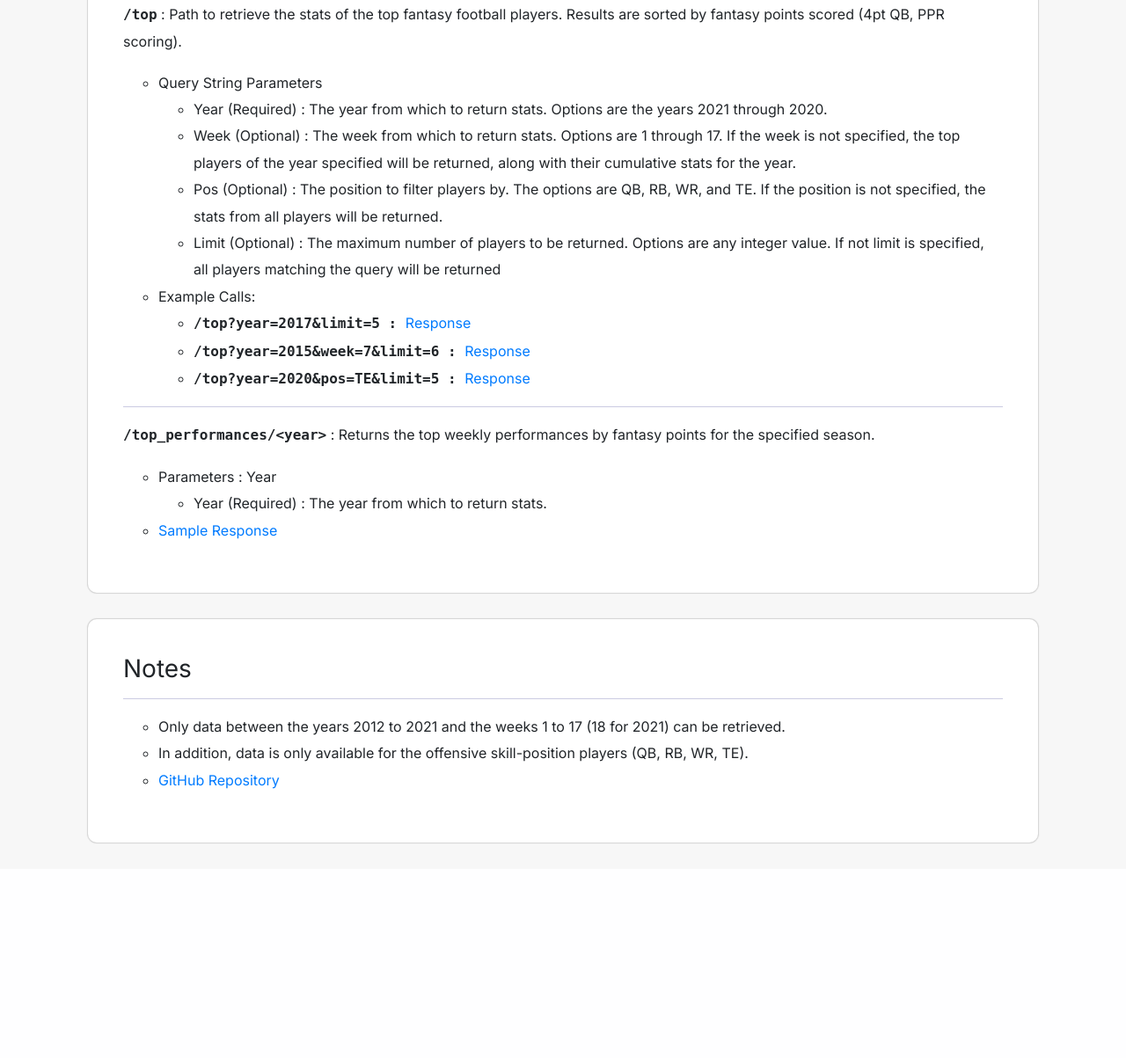
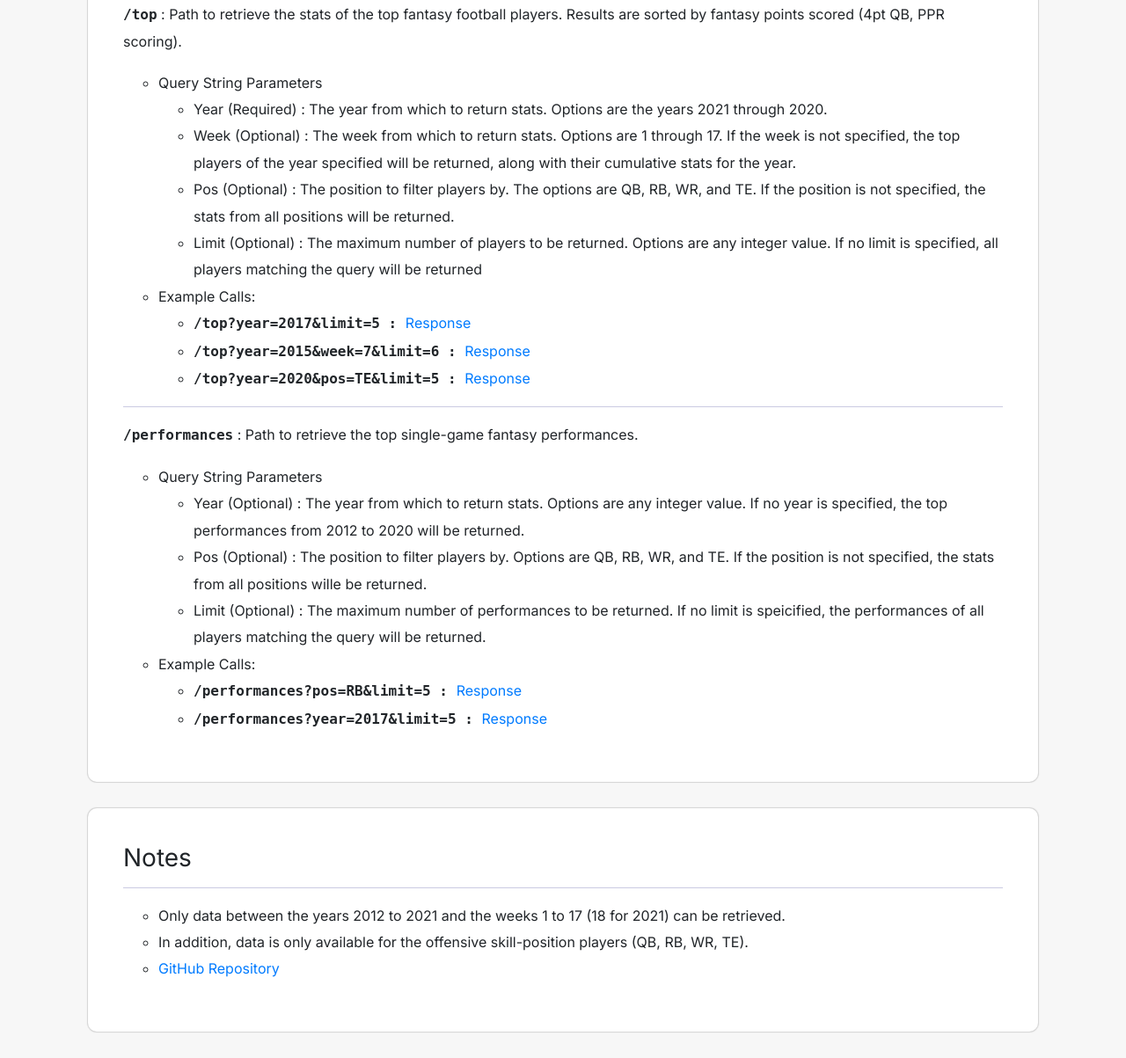
Before and after one commit to n-roth12/Football-REST-API, a Flask app: page / in a window 1280 px wide. Shown: the part 1711-2914 px from the top of the page at 88% size. Before the commit the page ends 2670 px from the top, so only its background shows below. Run offline with Flask 2, Linux system fonts and the light colour scheme; some libraries are stand-ins or nearby versions.

Commit message:
Changed top_performances endpoint to performances endpoint and added query string parameters. Updated documentation and added sample responses.

```diff
--- a/api/routes.py
+++ b/api/routes.py
@@ -17,7 +17,7 @@ from functools import wraps
 import requests
 
 # These are the stat categories used in the PlayerGameStats model
-stat_categories = ['passing_attempts', 'passing_completions',
+STAT_CATEGORIES = ['passing_attempts', 'passing_completions',
 			'passing_yards', 'passing_touchdowns',
 			'passing_interceptions', 'passing_2point_conversions',
 			'rushing_attempts', 'rushing_yards', 'rushing_touchdowns',
@@ -25,7 +25,7 @@ stat_categories = ['passing_attempts', 'passing_completions',
 			'recieving_touchdowns', 'recieving_2point_conversions', 'fumbles_lost', 'fantasy_points']
 
 # These are the four positions of Players in the database
-positions = ['QB', 'RB', 'WR','TE']
+POSITIONS = ['QB', 'RB', 'WR','TE']
 
 player_game_stat_schema = PlayerGameStatsSchema()
 player_game_stats_schema = PlayerGameStatsSchema(many=True)
@@ -88,12 +88,16 @@ def get_players(current_user: User, id: str) -> list[dict]:
 		player = db.session.query(Player).filter(Player.id == id).first()
 		return jsonify(player_schema.dump(player)), 200
 
+	pos = request.args.get('pos')
+	limit = request.args.get('limit')
 	players = db.session.query(Player)
-	position = request.args.get('pos')
-	limit = request.args.get('limit')
 
-	if position:
-		players = players.filter(Player.position == position.upper())
+	if pos:
+		if pos.upper() not in POSITIONS:
+			return jsonify({ "Error": "Specified position is invalid." })
+
+		players = players.filter(Player.position == pos.upper())
+
 	if limit:
 		players = players.limit(int(limit))
 
@@ -152,7 +156,7 @@ def get_week(current_user: User) -> dict:
 				for week in weeks:
 					game_stats = db.session.query(PlayerGameStats).filter(PlayerGameStats.week_id == week.id).first()
 
-					for stat_category in stat_categories:
+					for stat_category in STAT_CATEGORIES:
 						if stat_category in season_stats:
 							season_stats[stat_category] += getattr(game_stats, stat_category)
 
@@ -240,6 +244,9 @@ def get_pos_top(current_user: User) -> list[dict]:
 				Year.player_id == Player.id)
 
 			if pos:
+				if pos.upper() not in POSITIONS:
+					return jsonify({ "Error": "Specified position is invalid." })
+
 				# Query to filter top_players by position and order by fantasy points scored
 				top_players = top_players.filter(Player.position == pos.upper()).order_by(
 					PlayerGameStats.fantasy_points.desc()).limit(
@@ -322,9 +329,9 @@ def get_pos_top(current_user: User) -> list[dict]:
 
 
 
-@app.route('/api/v1/top_performances/<year>', methods=['GET'])
+@app.route('/api/v1/performances', methods=['GET'])
 @token_required
-def get_top_performances(current_user: User, year: int) -> list[dict]:
+def get_top_performances(current_user: User) -> list[dict]:
 	""" Function to return the top perfomances for a given year via the
 	/top_performances api endpoint.
 
@@ -334,12 +341,30 @@ def get_top_performances(current_user: User, year: int) -> list[dict]:
 
 	User must provide valid x-access-token to access this endpoint.
 	"""
-	# Query to get the weekly top_performances ordered by fantasy points scored
-	top_players = db.session.query(Player, PlayerGameStats, Week, Year).filter(
-		PlayerGameStats.week_id == Week.id,
-		Week.year_id == Year.id,
-		Year.year_number == year,
-		Year.player_id == Player.id).order_by(desc(PlayerGameStats.fantasy_points)).all()
+	year = request.args.get('year')
+	limit = request.args.get('limit')
+	pos = request.args.get('pos')
+
+	if year:
+		# Query to get the weekly top_performances ordered by fantasy points scored
+		top_players = db.session.query(Player, PlayerGameStats, Week, Year).filter(
+			PlayerGameStats.week_id == Week.id,
+			Week.year_id == Year.id,
+			Year.year_number == int(year),
+			Year.player_id == Player.id)
+	else:
+		top_players = db.session.query(Player, PlayerGameStats, Week, Year).filter(
+			PlayerGameStats.week_id == Week.id,
+			Week.year_id == Year.id,
+			Year.player_id == Player.id)
+	if pos:
+		if pos.upper() not in POSITIONS:
+			return jsonify({ "Error": "Specified position is invalid." })
+
+		top_players = top_players.filter(Player.position == pos.upper())
+
+	top_players = top_players.order_by(desc(PlayerGameStats.fantasy_points)).limit(
+		int(limit) if limit else None).all()
 
 	if len(top_players):
 		result = []
@@ -350,6 +375,8 @@ def get_top_performances(current_user: User, year: int) -> list[dict]:
 
 	else:
 		return jsonify({"Error": "No data for the year requested."}), 404
+
+
 
 
 @app.route('/api/user', methods=['POST'])
@@ -559,7 +586,7 @@ def home_page() -> None:
 
 @app.route('/api/sample/players1', methods=['GET'])
 def test_players1() -> str:
-	""" Function to return sample output of /players endpoint.
+	""" Function to return a sample output of /players endpoint.
 		Returns the first 5 players in the database.
 	"""
 	token = app.config['TEST_ACCESS_TOKEN']
@@ -568,9 +595,10 @@ def test_players1() -> str:
 
 	return jsonify(result.json())
 
+
 @app.route('/api/sample/players2', methods=['GET'])
 def test_players2() -> str:
-	""" Function to return sample output of /players endpoint.
+	""" Function to return a sample output of /players endpoint.
 		Returns the first 10 WRs in the database.
 	"""
 	token = app.config['TEST_ACCESS_TOKEN']
@@ -582,7 +610,7 @@ def test_players2() -> str:
 
 @app.route('/api/sample/stats1', methods=['GET'])
 def test_stats1() -> str:
-	""" Function to return the sample output of /stats endpoint.
+	""" Function to return a sample output of /stats endpoint.
 		Returns the stats for Calvin Ridley.
 	"""
 	token = app.config['TEST_ACCESS_TOKEN']
@@ -591,9 +619,10 @@ def test_stats1() -> str:
 
 	return jsonify(result.json())
 
+
 @app.route('/api/sample/stats2', methods=['GET'])
 def test_stats2() -> str:
-	""" Function to return the sample output of /stats endpoint.
+	""" Function to return a sample output of /stats endpoint.
 		Returns the stats for Dalvin Cook, 2020.
 	"""
 	token = app.config['TEST_ACCESS_TOKEN']
@@ -602,9 +631,10 @@ def test_stats2() -> str:
 
 	return jsonify(result.json())
 
+
 @app.route('/api/sample/stats3', methods=['GET'])
 def test_stats3() -> str:
-	""" Function to return the sample output of /stats endpoint.
+	""" Function to return a sample output of /stats endpoint.
 		Returns the stats for Justin Herbert, 2020, week 11.
 	"""
 	token = app.config['TEST_ACCESS_TOKEN']
@@ -613,25 +643,62 @@ def test_stats3() -> str:
 
 	return jsonify(result.json())
 
-@app.route('/api/sample/top', methods=['GET'])
-def test_top() -> str:
-	""" Function to return the sample output of /top endpoint.
-		Returns the top 5 tight ends for week 8, 2020.
+
+@app.route('/api/sample/top1', methods=['GET'])
+def test_top1() -> str:
+	""" Function to return a sample output of /top endpoint.
+		Returns the top 5 players for 2017.
 	"""
 	token = app.config['TEST_ACCESS_TOKEN']
-	result = requests.get(f'{app.config["BASE_URL"]}/api/v1/top?year=2019&week=12&pos=RB',
+	result = requests.get(f'{app.config["BASE_URL"]}/api/v1/top?year=2017&limit=5',
 		headers={'x-access-token': token})
 
-	return jsonify(result.json()[:5])
+	return jsonify(result.json())
 
 
-@app.route('/api/sample/top_performances/2019', methods=['GET'])
-def test_top_performances() -> str:
-	""" Function to return the sample output of /top_performances endpoint.
-		Returns the top 5 performances from 2019.
+@app.route('/api/sample/top2', methods=['GET'])
+def test_top2() -> str:
+	""" Function to return a sample output of /top endpoint.
+		Returns the top 6 players of 2015, week 7.
 	"""
 	token = app.config['TEST_ACCESS_TOKEN']
-	result = requests.get(f'{app.config["BASE_URL"]}/api/v1/top_performances/2019',
+	result = requests.get(f'{app.config["BASE_URL"]}/api/v1/top?year=2015&week=7&limit=6',
+		headers={'x-access-token': token})
+
+	return jsonify(result.json())
+
+
+@app.route('/api/sample/top3', methods=['GET'])
+def test_top3() -> str:
+	""" Function to return a sample output of /top endpoint.
+		Returns the top 5 tight ends of 2020.
+	"""
+	token = app.config['TEST_ACCESS_TOKEN']
+	result = requests.get(f'{app.config["BASE_URL"]}/api/v1/top?year=2020&pos=TE&limit=5',
+		headers={'x-access-token': token})
+
+	return jsonify(result.json())
+
+
+@app.route('/api/sample/performances1', methods=['GET'])
+def test_performances1() -> str:
+	""" Function to return the sample output of /performances endpoint.
+		Returns the top 5 RB performances since 2012.
+	"""
+	token = app.config['TEST_ACCESS_TOKEN']
+	result = requests.get(f'{app.config["BASE_URL"]}/api/v1/performances?pos=RB&limit=5',
 		headers={'x-access-token':token})
 
-	return jsonify(result.json()[:5])
+	return jsonify(result.json())
+
+
+@app.route('/api/sample/performances2', methods=['GET'])
+def test_performances2() -> str:
+	""" Function to return the sample output of /performances endpoint.
+		Returns the top 5 performances of 2017.
+	"""
+	token = app.config['TEST_ACCESS_TOKEN']
+	result = requests.get(f'{app.config["BASE_URL"]}/api/v1/performances?year=2017&limit=5',
+		headers={'x-access-token':token})
+
+	return jsonify(result.json())
--- a/api/templates/index.html
+++ b/api/templates/index.html
@@ -130,8 +130,8 @@
 									<ul>
 										<li>Year (Required) : The year from which to return stats. Options are the years 2021 through 2020.</li>
 										<li>Week (Optional) : The week from which to return stats. Options are 1 through 17. If the week is not specified, the top players of the year specified will be returned, along with their cumulative stats for the year.</li>
-										<li>Pos (Optional) : The position to filter players by. The options are QB, RB, WR, and TE. If the position is not specified, the stats from all players will be returned.</li>
-										<li>Limit (Optional) : The maximum number of players to be returned. Options are any integer value. If not limit is specified, all players matching the query will be returned</li>
+										<li>Pos (Optional) : The position to filter players by. The options are QB, RB, WR, and TE. If the position is not specified, the stats from all positions will be returned.</li>
+										<li>Limit (Optional) : The maximum number of players to be returned. Options are any integer value. If no limit is specified, all players matching the query will be returned</li>
 									</ul>
 									<li>Example Calls:</li>
 									<ul>
@@ -143,13 +143,19 @@
 							</div>
 							<hr>
 							<div>
-								<p><strong>/top_performances/&ltyear&gt</strong> : Returns the top weekly performances by fantasy points for the specified season.</p>
+								<p><strong>/performances</strong> : Path to retrieve the top single-game fantasy performances.</p>
 								<ul>
-									<li>Parameters : Year</li>
+									<li>Query String Parameters</li>
 									<ul>
-										<li>Year (Required) : The year from which to return stats.</li>
+										<li>Year (Optional) : The year from which to return stats. Options are any integer value. If no year is specified, the top performances from 2012 to 2020 will be returned.</li>
+										<li>Pos (Optional) : The position to filter players by. Options are QB, RB, WR, and TE. If the position is not specified, the stats from all positions wille be returned.</li>
+										<li>Limit (Optional) : The maximum number of performances to be returned. If no limit is speicified, the performances of all players matching the query will be returned.</li>
 									</ul>
-									<li><a href="/api/sample/top_performances/2019">Sample Response</a></li>
+									<li>Example Calls:</li>
+									<ul>
+										<li><strong>/performances?pos=RB&limit=5 : </strong><a href="/api/sample/performances1">Response</a></li>
+										<li><strong>/performances?year=2017&limit=5 : </strong><a href="/api/sample/performances2">Response</a></li>
+									</ul>
 								</ul>
 							</div>
 						</section>
```
